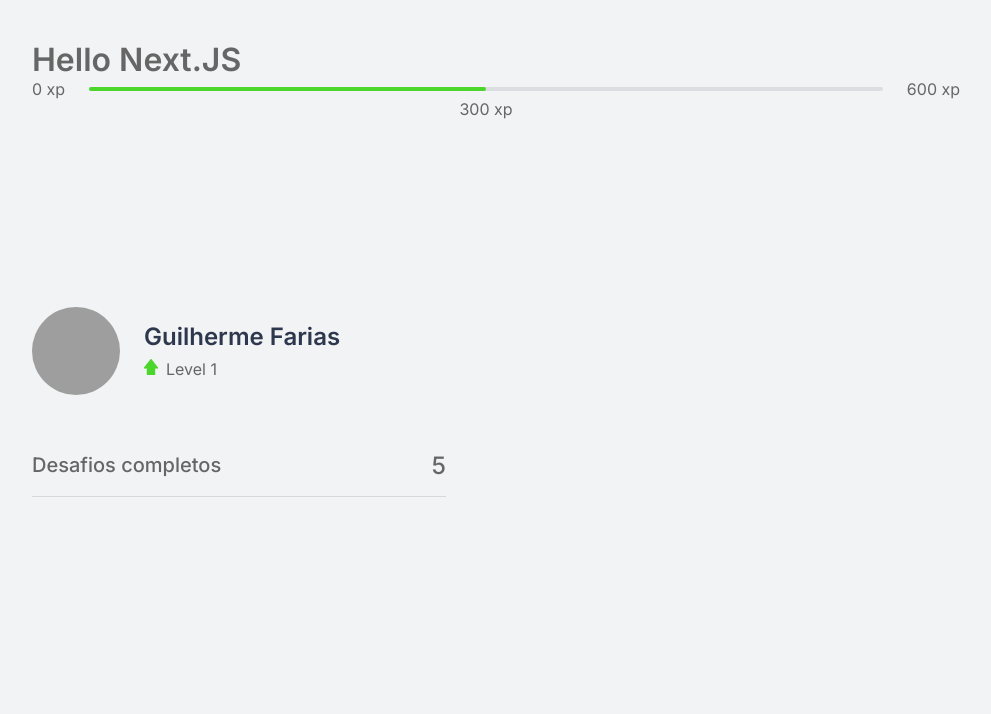
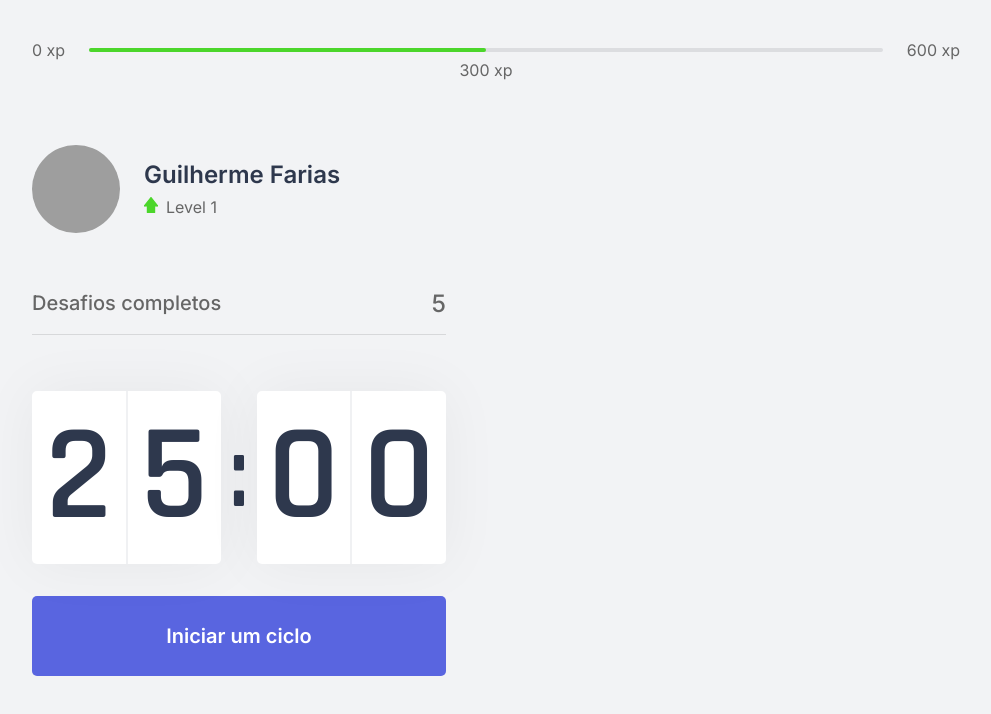
Before and after one commit to Guilherme-Farias/go-next-nlw4, a Next.js app: page / in a window 1280 px wide. Shown: the top 714 px of the page, without its empty margins (144-1135 px from the left). Built offline with nearby package versions, Linux system fonts and the light colour scheme; grey boxes are pictures that could not be loaded.

Commit message:
Finished Countdown Component

```diff
--- /dev/null
+++ b/src/components/Countdown.tsx
@@ -0,0 +1,22 @@
+import styles from '../styles/components/Countdown.module.css';
+
+export function Countdown() {
+    return (
+        <>
+            <div className={styles.container}>
+                <div>
+                    <span>2</span>
+                    <span>5</span>
+                </div>
+                <span>:</span>
+                <div>
+                    <span>0</span>
+                    <span>0</span>
+                </div>
+            </div>
+            <button type="button" className={styles.button}>
+                Iniciar um ciclo
+            </button>
+        </>
+    )
+}
--- a/src/pages/_document.tsx
+++ b/src/pages/_document.tsx
@@ -5,6 +5,7 @@
         return (
             <Html>
                 <Head>
+                    <link rel="shortcut icon" href="favicon.png" type="image/png"/>
                     <link rel="preconnect" href="https://fonts.gstatic.com" />
                     <link href="https://fonts.googleapis.com/css2?family=Inter:wght@400;500;600&family=Rajdhani:wght@600&display=swap"
                         rel="stylesheet" />
--- a/src/pages/index.tsx
+++ b/src/pages/index.tsx
@@ -1,22 +1,30 @@
+import Head from 'next/head';
+
 import styles from '../styles/pages/Home.module.css'
 import ExperienceBar from '../components/ExperienceBar'
 import { Profile } from '../components/Profile'
 import { CompletedChallenges } from '../components/CompletedChallenges'
+import { Countdown } from '../components/Countdown'
 
 export default function Home() {
   return (
+    <>
+      <Head>
+        <title>Move it</title>
+      </Head>
       <div className={styles.container}>
-      <h1>Hello Next.JS</h1>
         <ExperienceBar />
         <section>
           <div>
-              <Profile/>
-              <CompletedChallenges/>
+            <Profile />
+            <CompletedChallenges />
+            <Countdown />
           </div>
           <div>
 
           </div>
         </section>
       </div>
+    </>
   )
 }
--- /dev/null
+++ b/src/styles/components/Countdown.module.css
@@ -0,0 +1,66 @@
+.container {
+    display: flex;
+    align-items: center;
+    font-family: Rajdhani;
+    font-weight: 600;
+    color: var(--title);
+}
+
+
+.container > div {
+    flex: 1;
+    display: flex;
+    justify-content: space-evenly;
+
+
+    background: var(--white);
+
+    box-shadow: 0 0 60px rgba(0, 0, 0, 0.05);
+
+    border-radius: 5px;
+    font-size: 8.5rem;
+    text-align: center;
+
+}
+
+
+.container > div span {
+    flex: 1;
+
+}
+
+.container > div span:first-child {
+    border-right: 1px solid #f0f1f3;
+}
+
+.container > div span:last-child {
+    border-left: 1px solid #f0f1f3;
+}
+
+.container > span {
+    font-size: 6.25rem;
+    margin: 0 0.5rem
+
+}
+
+
+.button {
+    width: 100%;
+    height: 5rem;
+    margin-top: 2rem;
+    display: flex;
+    align-items: center;
+    justify-content: center;
+    border: 0;
+    border-radius: 5px;
+
+    background: var(--blue);
+    color: var(--white);
+    font-size: 1.25rem;
+    font-weight: 600;
+    transition: background-color 0.2s;
+}
+
+.button:hover{
+    background: var(--blue-dark);
+}
```
Lines whose indentation alone changed are shown as unchanged.
